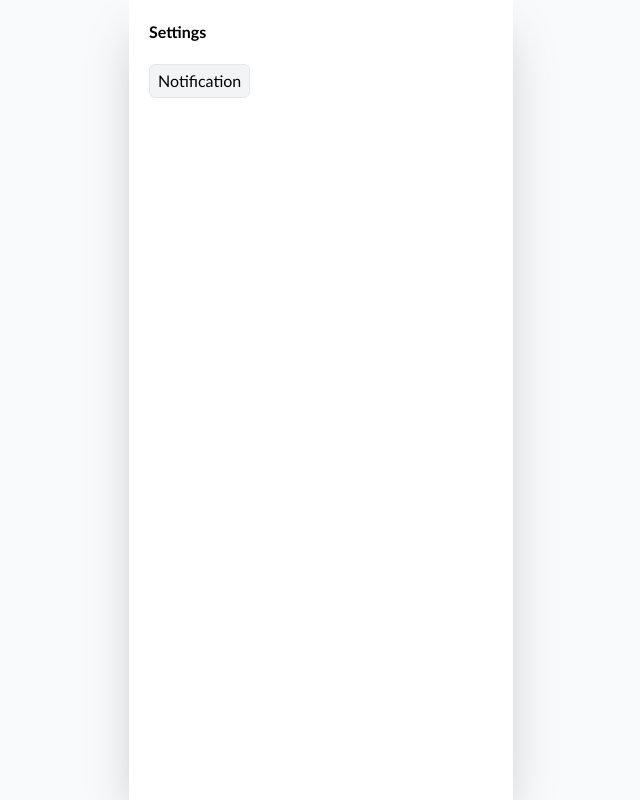
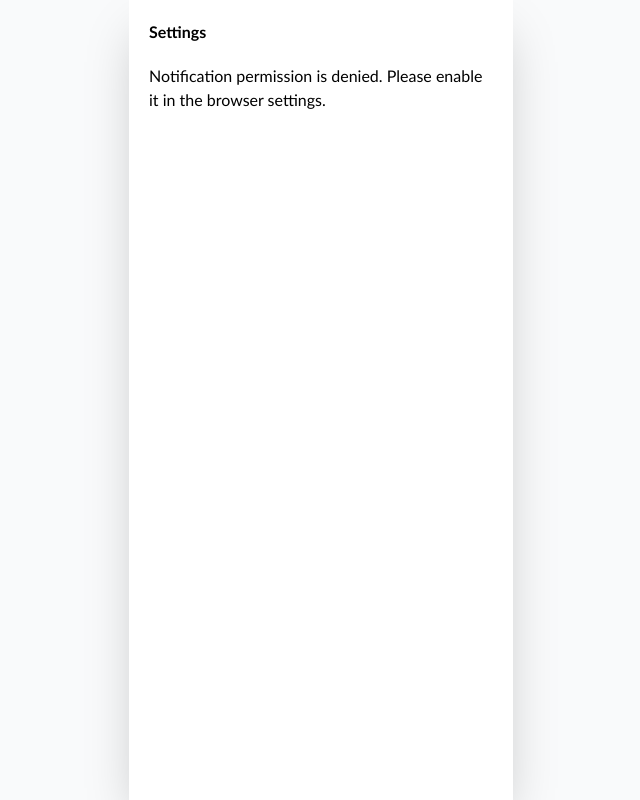
Before and after one commit to jdjfisher/ember, a Next.js app: page /settings in a window 1280 px wide. Shown: the whole page, without its empty margins (319-959 px from the left). Built offline with nearby package versions, Linux system fonts and the light colour scheme.

Commit message:
Push notification demo

```diff
--- a/app/settings/page.tsx
+++ b/app/settings/page.tsx
@@ -1,30 +1,81 @@
 'use client';
 
+import { useEffect, useState } from 'react';
+
 export default function Settings() {
-  async function handleNotification() {
-    const result = await Notification.requestPermission();
+  const [permission, setPermission] = useState('default');
 
-    if (result !== 'granted') {
-      console.log('Permission denied');
+  useEffect(() => {
+    if ('serviceWorker' in navigator && 'PushManager' in window) {
+      registerServiceWorker();
+    }
+  }, []);
+
+  async function registerServiceWorker() {
+    await navigator.serviceWorker.register('/sw.js', {
+      scope: '/',
+      updateViaCache: 'none',
+    });
+    console.log('Service worker registered');
+  }
+
+  useEffect(() => {
+    if (typeof window !== 'undefined' && 'Notification' in window) {
+      setPermission(Notification.permission);
+    }
+  }, []);
+
+  const requestNotificationPermission = () => {
+    if ('Notification' in window) {
+      Notification.requestPermission().then((permission) => {
+        setPermission(permission);
+      });
+    }
+  };
+
+  const sendNotification = () => {
+    if (!navigator.serviceWorker || Notification.permission !== 'granted') {
+      alert('Please enable notifications first.');
       return;
     }
 
-    new Notification('Hello, world!', {
-      body: 'This is a notification',
+    navigator.serviceWorker.ready.then(function (registration) {
+      console.log('Sending notification');
+
+      registration.showNotification('Ember', {
+        body: 'This is a push notification demo.',
+        icon: '/icons/logo.png', // Add an icon to the public folder
+      });
     });
-  }
+  };
 
   return (
     <div className="space-y-5 p-5">
       <h1 className="font-bold">Settings</h1>
 
-      <button
-        type="button"
-        onClick={handleNotification}
-        className="rounded-md border bg-gray-100 px-2 py-1"
-      >
-        Notification
-      </button>
+      {permission === 'default' && (
+        <button
+          type="button"
+          className="border rounded px-3 py-1 bg-gray-100"
+          onClick={requestNotificationPermission}
+        >
+          Enable Notifications
+        </button>
+      )}
+
+      {permission === 'granted' && (
+        <button
+          type="button"
+          className="border rounded px-3 py-1 bg-gray-100"
+          onClick={sendNotification}
+        >
+          Send Push Notification
+        </button>
+      )}
+
+      {permission === 'denied' && (
+        <p>Notification permission is denied. Please enable it in the browser settings.</p>
+      )}
     </div>
   );
 }
```
Also changed, not shown: public/sw.js (added), 1 other file (tests, documents, lock files or other folders).
